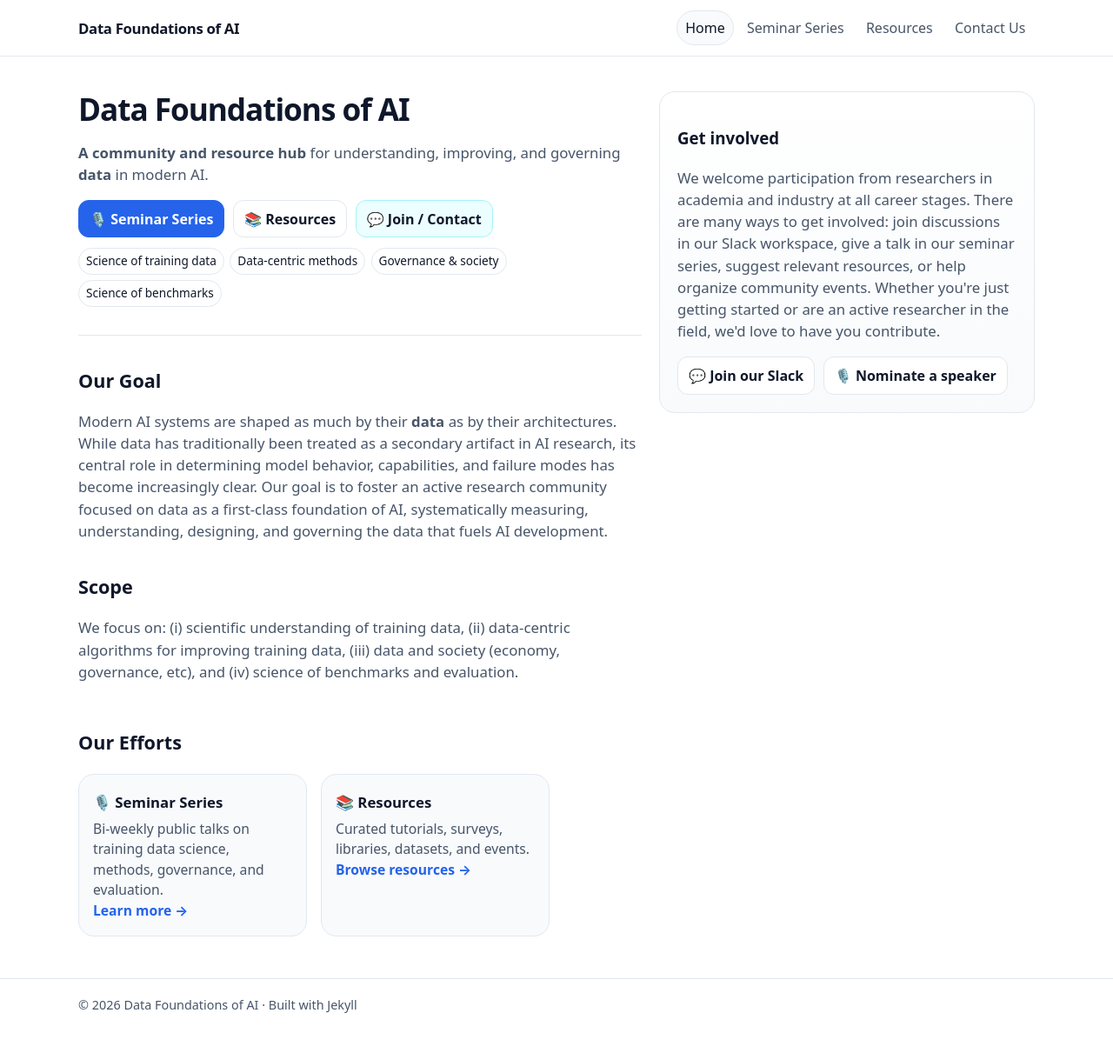
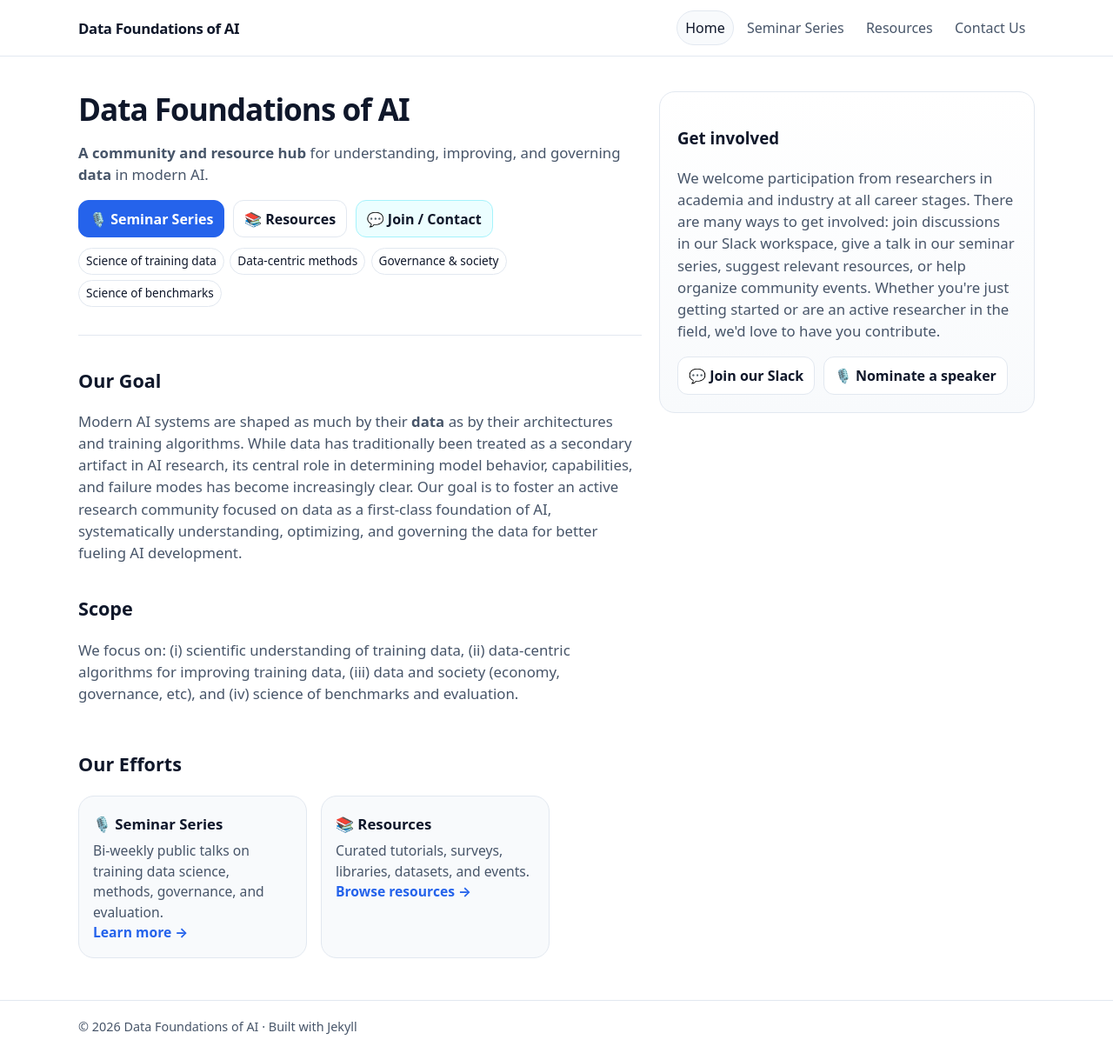
Before and after one commit to Data-Foundations-of-AI/data-foundations-of-ai.github.io, a Jekyll site: the page built from index.md, in a window 1280 px wide and 1211 px high. Shown: the whole window at 87% size. Built offline with Jekyll 4.4.1, drawn with Linux system fonts in a browser that asks for light colours.

Commit message:
minor update

```diff
--- a/index.md
+++ b/index.md
@@ -26,9 +26,9 @@ permalink: /
 
     <h2 class="section-title">Our Goal</h2>
     <p>
-      Modern AI systems are shaped as much by their <strong>data</strong> as by their architectures.
+      Modern AI systems are shaped as much by their <strong>data</strong> as by their architectures and training algorithms.
       While data has traditionally been treated as a secondary artifact in AI research, its central role in determining model behavior, capabilities, and failure modes has become increasingly clear.
-      Our goal is to foster an active research community focused on data as a first-class foundation of AI, systematically measuring, understanding, designing, and governing the data that fuels AI development.
+      Our goal is to foster an active research community focused on data as a first-class foundation of AI, systematically understanding, optimizing, and governing the data for better fueling AI development.
     </p>
 
     <h2 class="section-title">Scope</h2>
```
